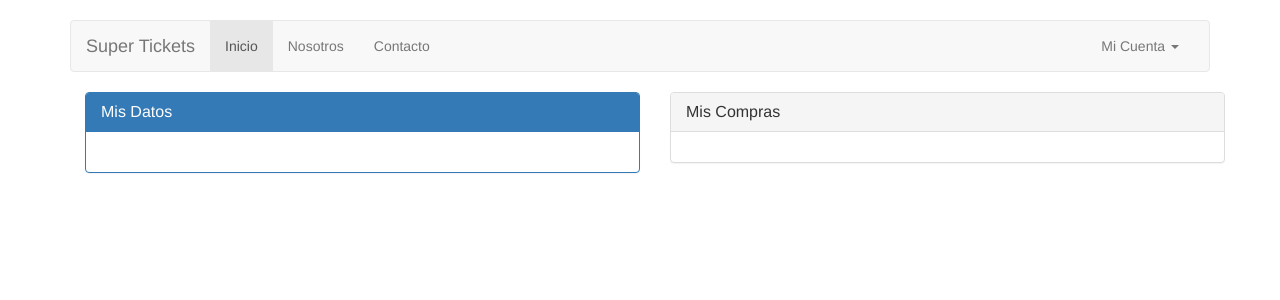
After one commit to CesarVelazquez/codigoAbierto, a CodeIgniter app: page /ticket/index.php/ctrlusuario/misDatos in a window 1280 px wide. The commit adds this page. Shown: the top 300 px of the page. Run offline with CodeIgniter, Linux system fonts and the light colour scheme; data that the repository does not hold is empty.

Commit message:
Otro Avance

```diff
--- a/application/controllers/ctrlUsuario.php
+++ b/application/controllers/ctrlUsuario.php
@@ -33,7 +33,7 @@ class CtrlUsuario extends CI_Controller {
             $this->load->library('form_validation');
             $this->load->helper('security');
             //Reglas de validación
-            $this->form_validation->set_rules('frmUsuario','Nombre de Usuario','trim|required|min_length[8]|xss_clean');
+            $this->form_validation->set_rules('frmUsuario','Nombre de Usuario','trim|required|min_length[8]|is_unique[usuario.user]|xss_clean');
             $this->form_validation->set_rules('frmPass','Contraseña','trim|required|min_length[8]|xss_clean');
             $this->form_validation->set_rules('frmNombre','Nombre Completo','trim|required|xss_clean');
             $this->form_validation->set_rules('frmEmail','Correo Electrónico','trim|required|min_length[8]|valid_email|is_unique[usuario.email]|xss_clean');
@@ -69,7 +69,7 @@ class CtrlUsuario extends CI_Controller {
                 $config['wordwrap']     = TRUE;
                 $config['wrapchars']    = 76;
                 $config['mailtype']     = 'html';
-                $config['charset']      = 'iso-8859-1';
+                $config['charset']      = 'utf-8';
                 $config['validate']     = FALSE;
                 $config['priority']     = 3;
                 $config['newline']      = "\r\n";
@@ -96,13 +96,35 @@ redirect('/', 'refresh');
     function obtieneUsuarios()
     {
         $idEvento = $this->input->post('frmIdEvento');
-        $this->boleto->consultaBoletos($idEvento);
+        $this->usuario->consultaBoletos($idEvento);
+    }
+
+    function misDatos()
+    {
+        // Carga Modelo Venta para obtener historial de compras del usuario
+        $this->load->model('venta');
+
+        // Toma los datos del usuario con la sesión activa
+        $data = $this->session->userdata['usuario'];
+        $res = $this->usuario->getUsuario($data);
+        $array = json_decode(json_encode($res),true);
+        $data = array(
+                        'usuario' => $array['user'],
+                        'nombre' => $array['nombre'],
+                        'email' => $array['email']
+                    );
+        // Carga la vista del perfil de usuario
+        $footer=array('ruta'=>  base_url('asset/js/inicio.js'));
+        $this->load->view('comun/header');
+        $this->load->view('comun/menu');
+        $this->load->view('misDatos',$data);
+        $this->load->view('comun/footer',$footer);
     }
 
     function eliminaUsuarios()
     {
         $idEvento = $this->input->post('frmIdEvento');
-        $this->boleto->eliminarboletos($idEvento);
+        $this->usuario->eliminarusuario($idEvento);
     }
 
     function login(){
--- a/application/models/usuario.php
+++ b/application/models/usuario.php
@@ -15,8 +15,10 @@ class Usuario extends CI_Model
 
     function getUsuario($data)
     {
-        $query=  $this->db->get_where('usuario', $data);
+        /*$query=  $this->db->get_where('usuario', $data);*/
+        $query = $this->db->get_where('usuario', array('user' => $data));
         return $query->row();
+
     }
 
     function setUsuario($data)
--- a/application/views/comun/menu.php
+++ b/application/views/comun/menu.php
@@ -36,7 +36,7 @@
 
                         if (isset($this->session->userdata['usuario'])) {
 
-                         echo "<li><a href='#''>Mis datos <span class='glyphicon glyphicon-user' aria-hidden='true'></span></a></li>
+                         echo "<li><a href='". site_url('ctrlUsuario/misDatos')."'>Mis datos <span class='glyphicon glyphicon-user' aria-hidden='true'></span></a></li>
                          <li role='separator' class='divider'></li>
                          <li><a href=" . site_url('ctrlUsuario/logout').">Logout <span class='glyphicon glyphicon-log-out' aria-hidden='true'></span></a></li>";
                         }
--- /dev/null
+++ b/application/views/misDatos.php
@@ -0,0 +1,29 @@
+<?php
+ ?>
+
+ <div class="container">
+ 	<div class="row">
+ 		<div class="col-sm-6">
+			<div class="panel panel-primary">
+			  <div class="panel-heading">
+			    <h3 class="panel-title">Mis Datos</h3>
+			  </div>
+			  <div class="panel-body">
+			    <h4><?php echo $usuario; ?></h4>
+			    <h5><?php echo $nombre; ?></h5>
+			    <h6><?php echo $email; ?></h6>
+			  </div>
+			</div>
+ 		</div>
+ 		<div class="col-sm-6">
+ 			<div class="panel panel-default">
+			  <div class="panel-heading">
+			    <h3 class="panel-title">Mis Compras</h3>
+			  </div>
+			  <div class="panel-body">
+
+			  </div>
+			</div>
+ 		</div>
+ 	</div>
+ </div>
--- a/application/views/signup.php
+++ b/application/views/signup.php
@@ -9,7 +9,7 @@
             </div>
             <div class="form-group">
               <label for="frmPass" class="control-label">Contraseña</label>
-              <input type="text" value="<?php echo set_value('frmPass') ?>" class="form-control" name="frmPass">
+              <input type="password" value="<?php echo set_value('frmPass') ?>" class="form-control" name="frmPass">
             </div>
             <div class="form-group">
               <label for="frmNombre" class="control-label">Nombre</label>
```
